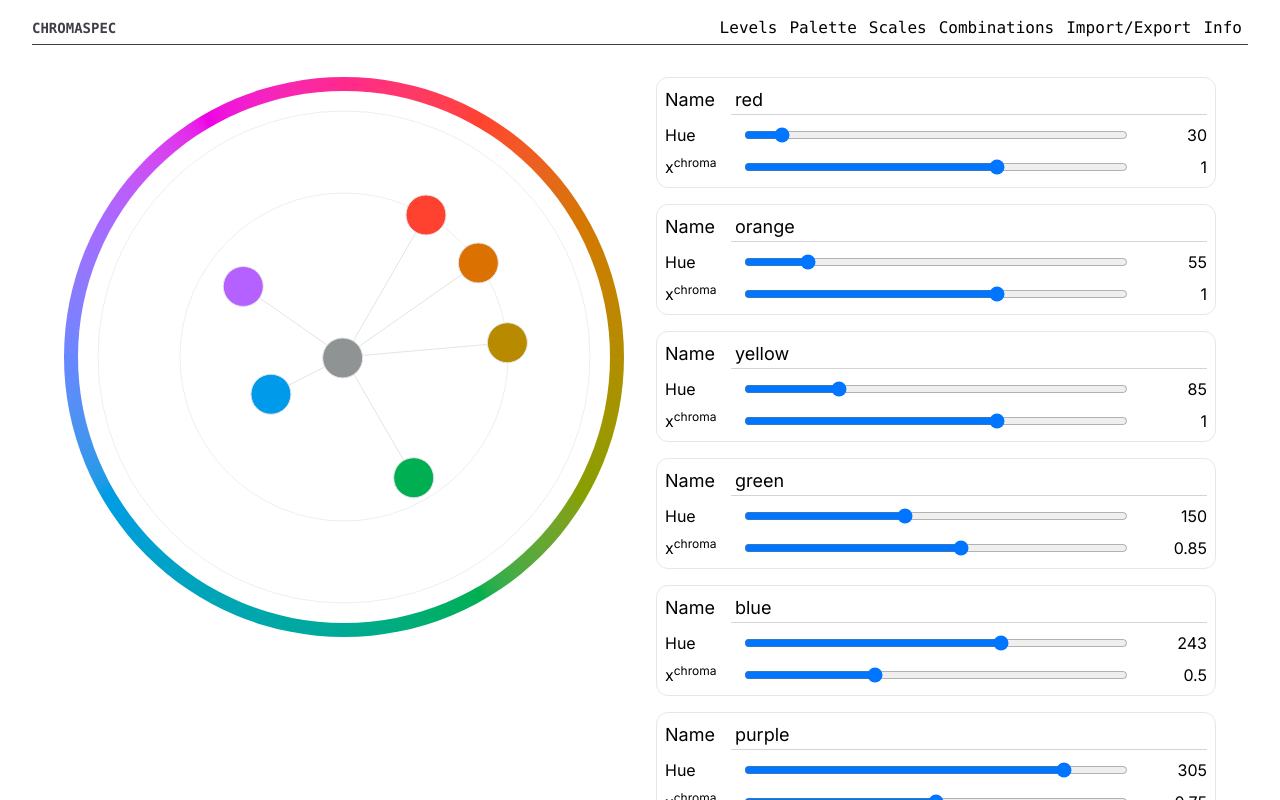
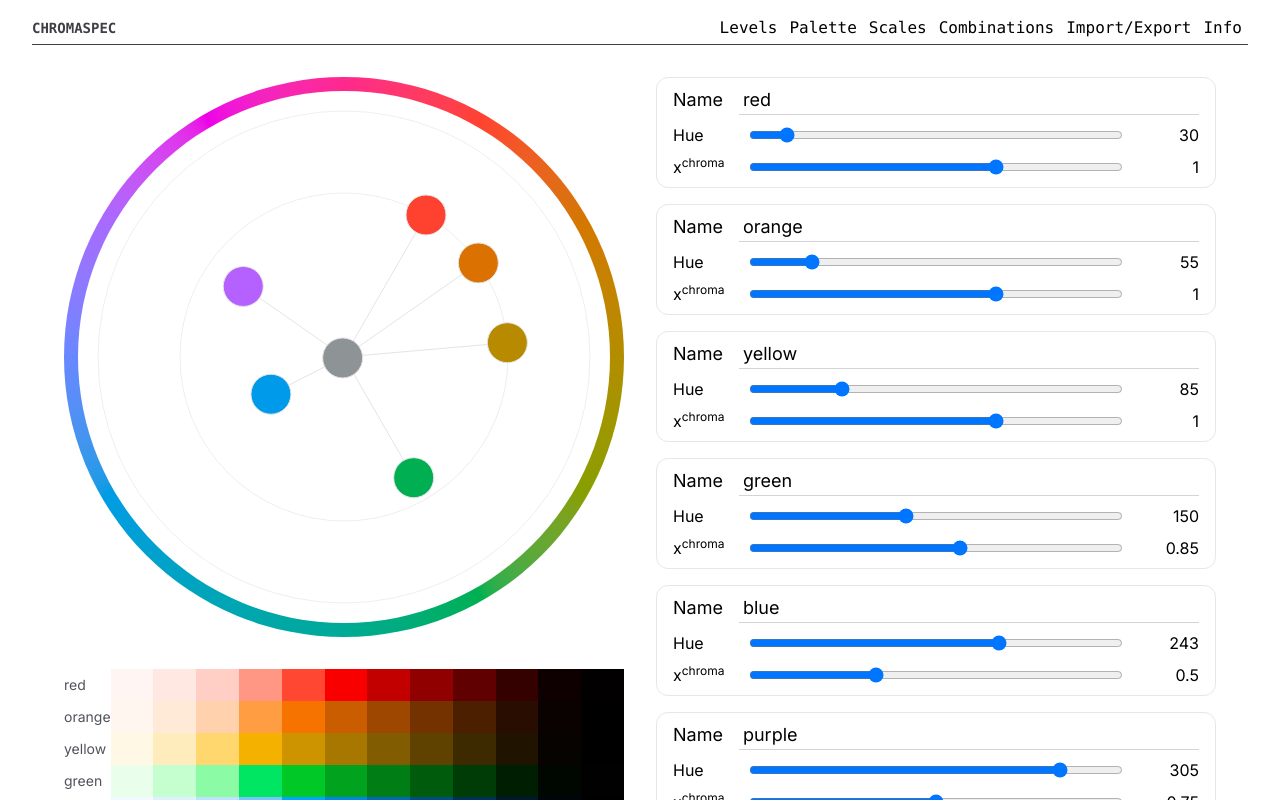
Before and after one commit to fillmember/chromaspec, a Next.js app: page /palette in a window 1280 px wide. Shown: the top 800 px of the page. Built offline with nearby package versions, Linux system fonts and the light colour scheme.

Commit message:
feat: add mini color scales

```diff
--- a/src/app/palette/page.tsx
+++ b/src/app/palette/page.tsx
@@ -1,21 +1,21 @@
 "use client";
 
-import { ScaleData } from "@/atoms/userdata";
+import { allColors, ScaleData } from "@/atoms/userdata";
 import { FieldName } from "@/components/RowScale";
 import { Slider } from "@/components/Slider";
 import { useUserData } from "@/utils/useUserData";
-import { DragConfig, GestureOptions, useDrag } from "@use-gesture/react";
+import { DragConfig, useDrag } from "@use-gesture/react";
 import { clampChroma, formatCss } from "culori";
+import { useAtom } from "jotai";
 import { clamp, round } from "lodash";
 import { useMemo } from "react";
 import { useMeasure } from "react-use";
-import { UseMeasureResult } from "react-use/lib/useMeasure";
 
 const hues = [0, 30, 60, 90, 120, 150, 180, 210, 240, 270, 300, 330, 360];
 const fnHueToCSSLCHString = (hue: number, saturation = 1) =>
   formatCss(
     clampChroma(
-      { mode: "oklch", c: 0.4 * saturation, l: 0.66, h: hue },
+      { mode: "oklch", c: 0.7 * saturation, l: 0.66, h: hue },
       "oklch",
     ),
   );
@@ -30,7 +30,10 @@ export default function PageInfo() {
   const { scales, updateScale, deleteScale } = useUserData();
   return (
     <div className="m-8 grid gap-8 md:grid-cols-2">
-      <Wheel />
+      <div className="space-y-8">
+        <ColorWheel />
+        <MiniColorScales />
+      </div>
       <ol className="grid gap-4">
         {scales.map((scale, index) => {
           const props = {
@@ -41,7 +44,7 @@ export default function PageInfo() {
           };
           return (
             <li
-              className="grid grid-cols-7 gap-2 rounded-xl border p-2"
+              className="grid grid-cols-7 gap-2 rounded-xl border px-4 py-2"
               key={index}
             >
               <FieldName
@@ -88,7 +91,7 @@ export default function PageInfo() {
 
 const CONST_HANDLE_R = 20;
 
-const Wheel = () => {
+const ColorWheel = () => {
   const { scales, updateScale } = useUserData();
   const [ref, size] = useMeasure<SVGSVGElement>();
   const bag = useMemo(() => {
@@ -215,3 +218,25 @@ const ColorScale = (
     </g>
   );
 };
+
+const MiniColorScales = () => {
+  const [scales] = useAtom(allColors);
+  return (
+    <dl className="grid grid-cols-12 items-center text-sm text-zinc-600">
+      {scales.map(({ name, colors }, index) => (
+        <div className="contents" key={index}>
+          <dt>{name}</dt>
+          <dd className="col-span-11 flex">
+            {colors.map((color, index) => (
+              <div
+                key={index}
+                style={{ backgroundColor: formatCss(color) }}
+                className="h-8 w-full"
+              />
+            ))}
+          </dd>
+        </div>
+      ))}
+    </dl>
+  );
+};
```
